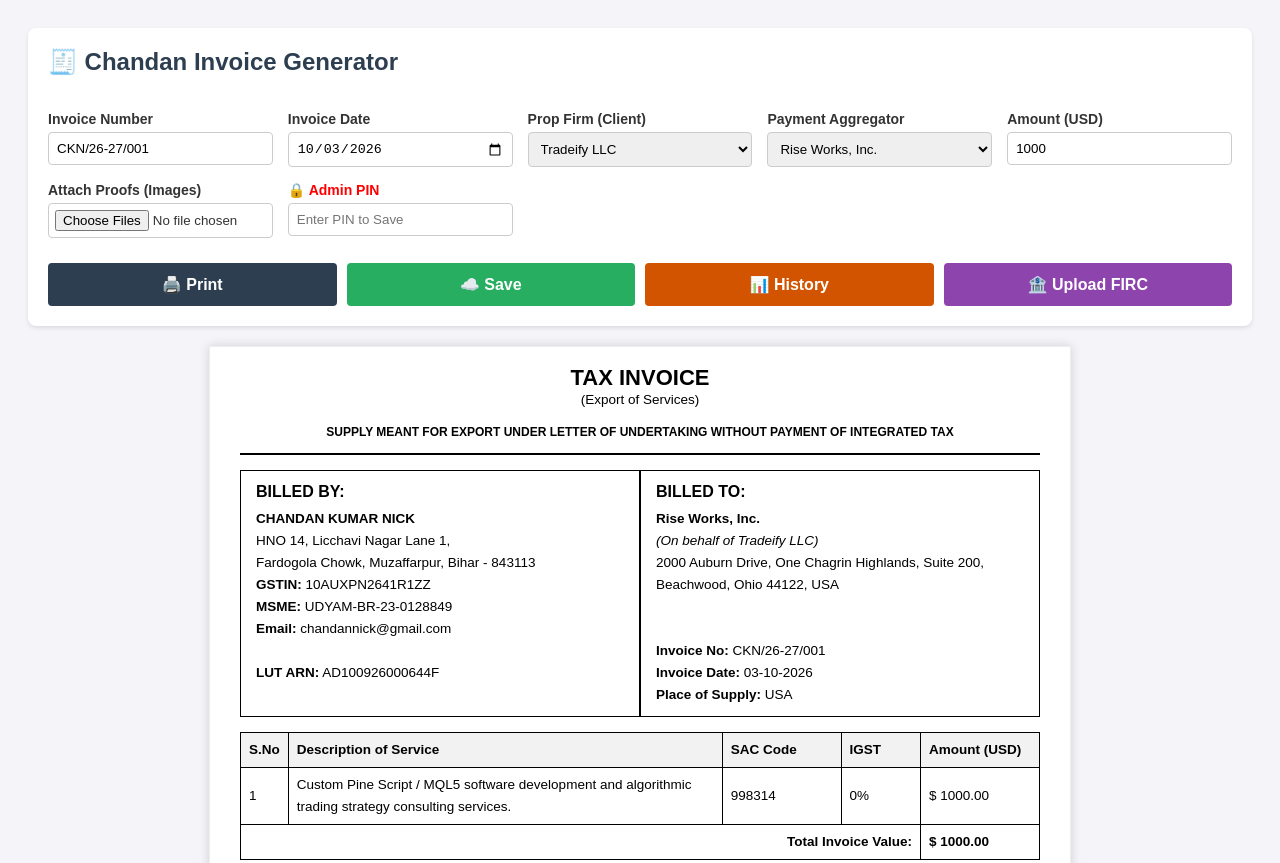
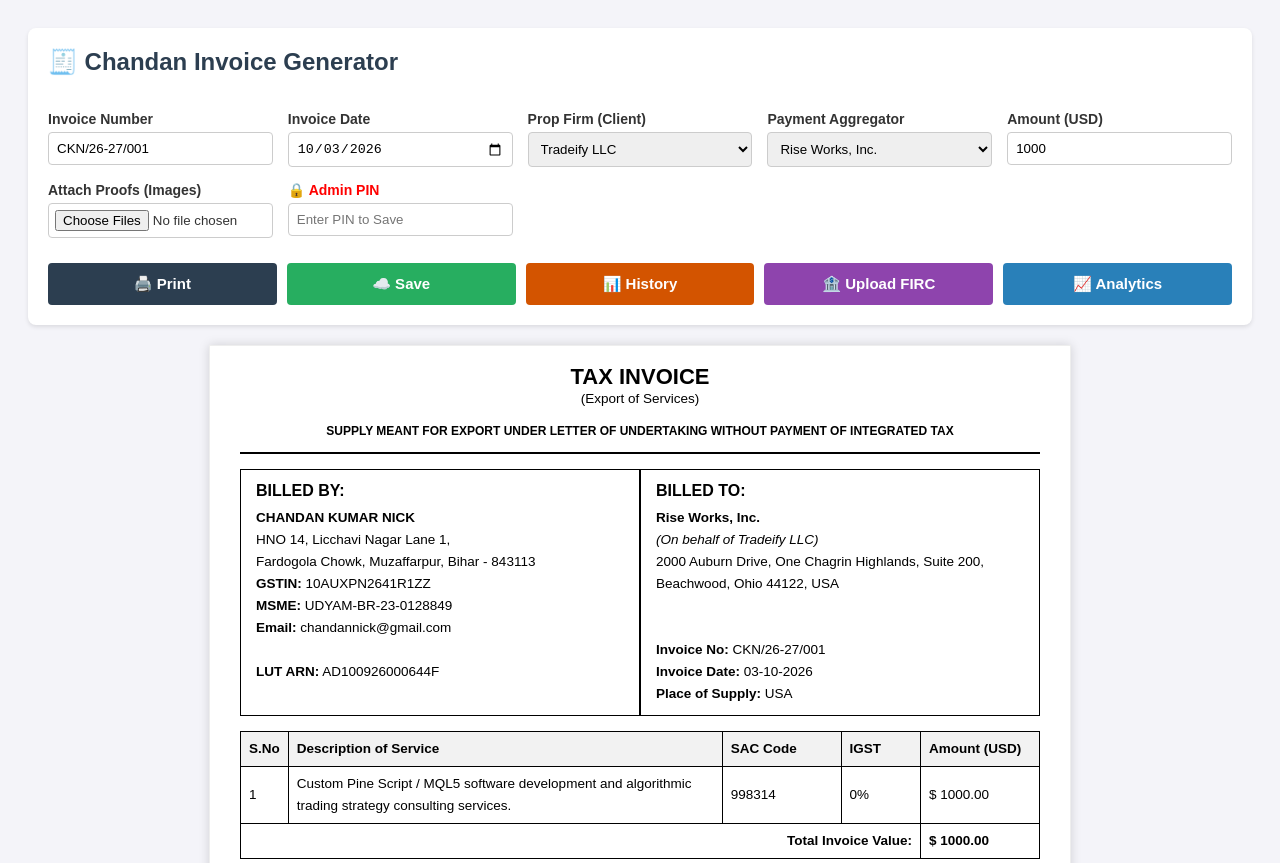
Before and after one commit to CHANDANNICK/chandannick.github.io, a plain HTML site: page invoices/index.html in a window 1280 px wide. Shown: the top 863 px of the page. Drawn offline with Linux system fonts and the light colour scheme.

Commit message:
Update index.html

```diff
--- a/invoices/index.html
+++ b/invoices/index.html
@@ -13,7 +13,8 @@
         label { font-weight: bold; font-size: 14px; display: block; margin-bottom: 5px; }
         input, select { width: 100%; padding: 8px; border: 1px solid #ccc; border-radius: 4px; box-sizing: border-box; }
         .btn-group { display: flex; gap: 10px; grid-column: 1 / -1; margin-top: 10px; flex-wrap: wrap; }
-        button { color: white; border: none; padding: 12px 20px; cursor: pointer; border-radius: 4px; font-size: 16px; font-weight: bold; flex: 1; min-width: 150px; }
+        /* Naya: Button size chota kiya taaki 5 buttons fit aa jayein */
+        button { color: white; border: none; padding: 12px 15px; cursor: pointer; border-radius: 4px; font-size: 15px; font-weight: bold; flex: 1; min-width: 130px; }
 
         /* Invoice Paper Styles */
         .invoice-box { background: #fff; max-width: 800px; margin: auto; padding: 20px 30px; border: 1px solid #eee; box-shadow: 0 0 10px rgba(0, 0, 0, 0.15); font-size: 13.5px; line-height: 22px; color: #000; }
@@ -83,12 +84,13 @@
             <input type="password" id="adminPinInput" placeholder="Enter PIN to Save">
         </div>
 
-        <!-- Buttons -->
+        <!-- Yahan 5 Buttons ho gaye hain -->
         <div class="btn-group">
             <button onclick="window.print()" style="background: #2c3e50;">🖨️ Print</button>
             <button id="saveBtn" onclick="saveToCloud()" style="background: #27ae60;">☁️ Save</button>
             <button onclick="viewHistory()" style="background: #d35400;">📊 History</button>
             <button onclick="window.open('firc.html', '_blank')" style="background: #8e44ad;">🏦 Upload FIRC</button>
+            <button onclick="openAnalytics()" style="background: #2980b9;">📈 Analytics</button> <!-- Naya Button -->
         </div>
     </div>
 
@@ -243,8 +245,15 @@
         const GOOGLE_SHEET_VIEW_URL = "https://docs.google.com/spreadsheets/d/1dc4N0IR4jRESIlhZbzxr_7uXgz0g67YMJA28KX0cxRM/edit?gid=0#gid=0";
         const GOOGLE_SCRIPT_WEBAPP_URL = "https://script.google.com/macros/s/AKfycbzg-Hvyc7aAQIh-zTl-LMeQtkeEpWvsPI0447mPVWQrtNE2Jnsbk4cbvbXJh-xvgjsZ/exec";
 
+        // YE RAHA AAPKA DATA STUDIO LINK
+        const DATA_STUDIO_URL = "https://datastudio.google.com/reporting/2f6ccd9f-6764-4a04-b0c1-843a6b8a9784";
+
         function viewHistory() {
             window.open(GOOGLE_SHEET_VIEW_URL, "_blank");
+        }
+
+        function openAnalytics() {
+            window.open(DATA_STUDIO_URL, "_blank"); // Analytics Button Function
         }
 
         function saveToCloud() {
```
